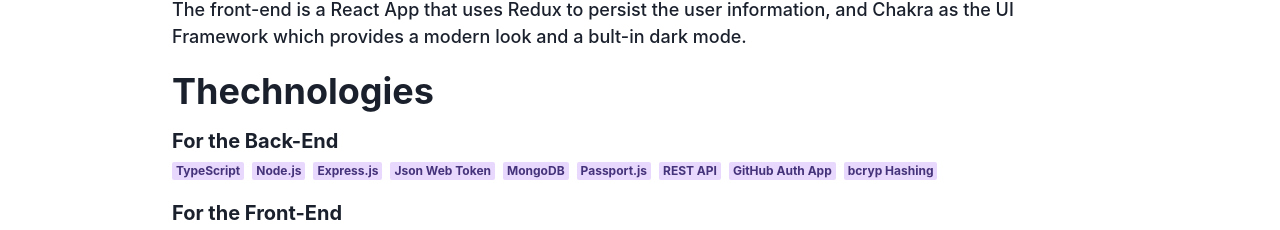
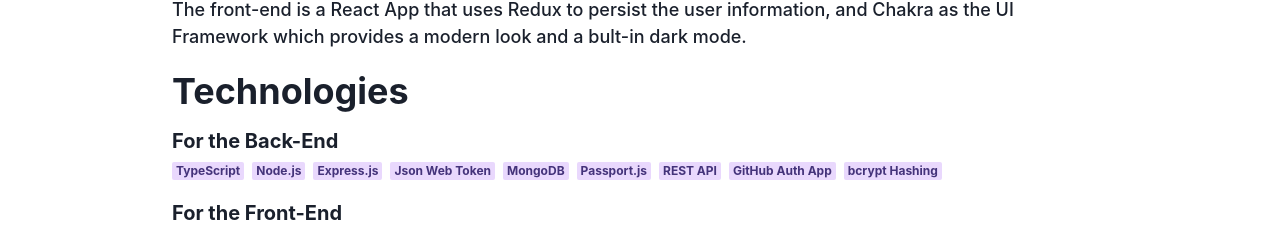
Before and after one commit to danlopes-arc/auth-site-web, a React (Create React App) app: page / in a window 1280 px wide. Shown: the part 320-550 px from the top of the page. Built offline with nearby package versions, Linux system fonts and the light colour scheme.

Commit message:
Fix typos in Index page

```diff
--- a/src/pages/index.tsx
+++ b/src/pages/index.tsx
@@ -34,7 +34,7 @@ const Index: React.FC<IndexProps> = () => {
     'Passport.js',
     'REST API',
     'GitHub Auth App',
-    'bcryp Hashing'
+    'bcrypt Hashing'
   ]
 
   return (
@@ -57,7 +57,7 @@ const Index: React.FC<IndexProps> = () => {
         and a bult-in dark mode.
       </Text>
       <Heading as="h3" mb={4} size="xl">
-        Thechnologies
+        Technologies
       </Heading>
       <Box mb={5}>
         <Heading as="h5" mb={1} size="md">
```
